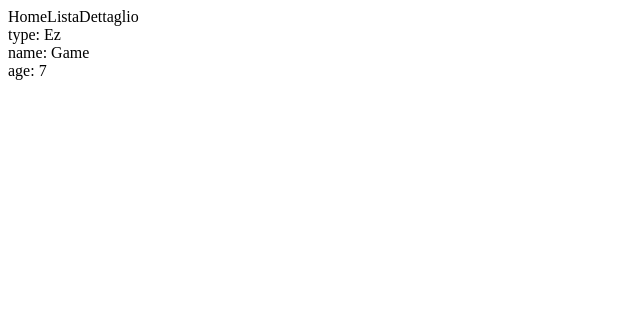
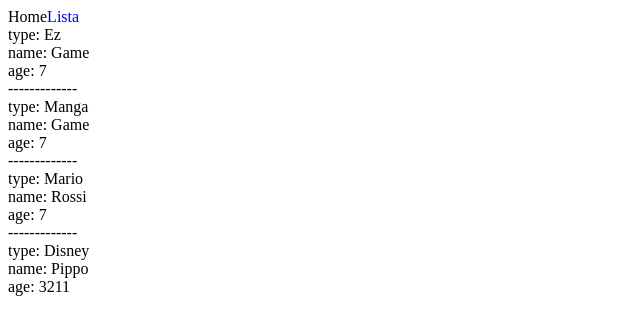
Before and after one commit to Shazray/Prova19282, an Angular app: page /list in a window 1280 px wide. Shown: the top 334 px of the page, without its empty margins (0-640 px from the left). Built offline with nearby package versions, Linux system fonts and the light colour scheme.

Commit message:
Aggiornamento list.component.ts

```diff
--- a/src/app/header/header.component.css
+++ b/src/app/header/header.component.css
@@ -0,0 +1,8 @@
+.selected {
+    color: blue;
+}
+
+.HeaderContainer>div {
+    display: inline-block;
+    cursor: pointer;
+}
--- a/src/app/header/header.component.html
+++ b/src/app/header/header.component.html
@@ -1,5 +1,4 @@
-<div>
-    <a>Home</a>
-    <a>Lista</a>
-    <a>Dettaglio</a>
+<div class="HeaderContainer">
+    <div routerLink="/home" routerLinkActive="selected">Home</div>
+    <div routerLink="/list" routerLinkActive="selected">Lista</div>
 </div>
--- a/src/app/listComponent/list.component.ts
+++ b/src/app/listComponent/list.component.ts
@@ -1,6 +1,7 @@
 import { Component, Input, EventEmitter, Output } from '@angular/core';
 import { Character } from '../character';
 import { ComunicatorService } from '../comunicator.service';
+import { ListService } from '../list.service';
 
 @Component({
     selector: 'list',
@@ -8,14 +9,13 @@
 })
 export class ListComponent {
 
-    @Input()
     items: Character[] = [];
 
-    constructor(private comunicatorService: ComunicatorService){
+    constructor(private comunicatorService: ComunicatorService, private listService: ListService){
     }
 
     ngOnInit(){
-        this.items.push(new Character());
+        this.items = this.listService.getCharactersList();
     }
 
     selectItem(item: Character) {
```
